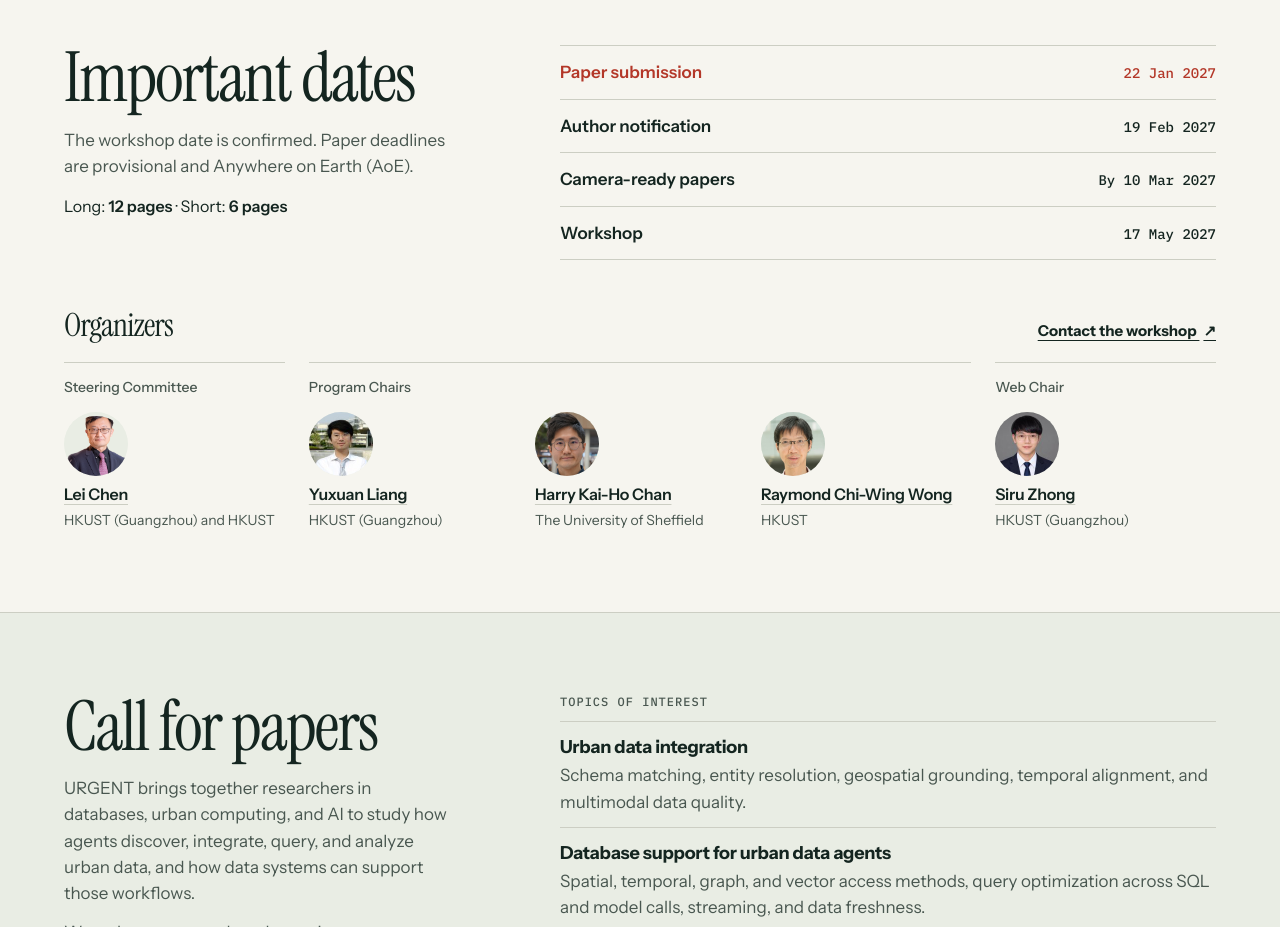
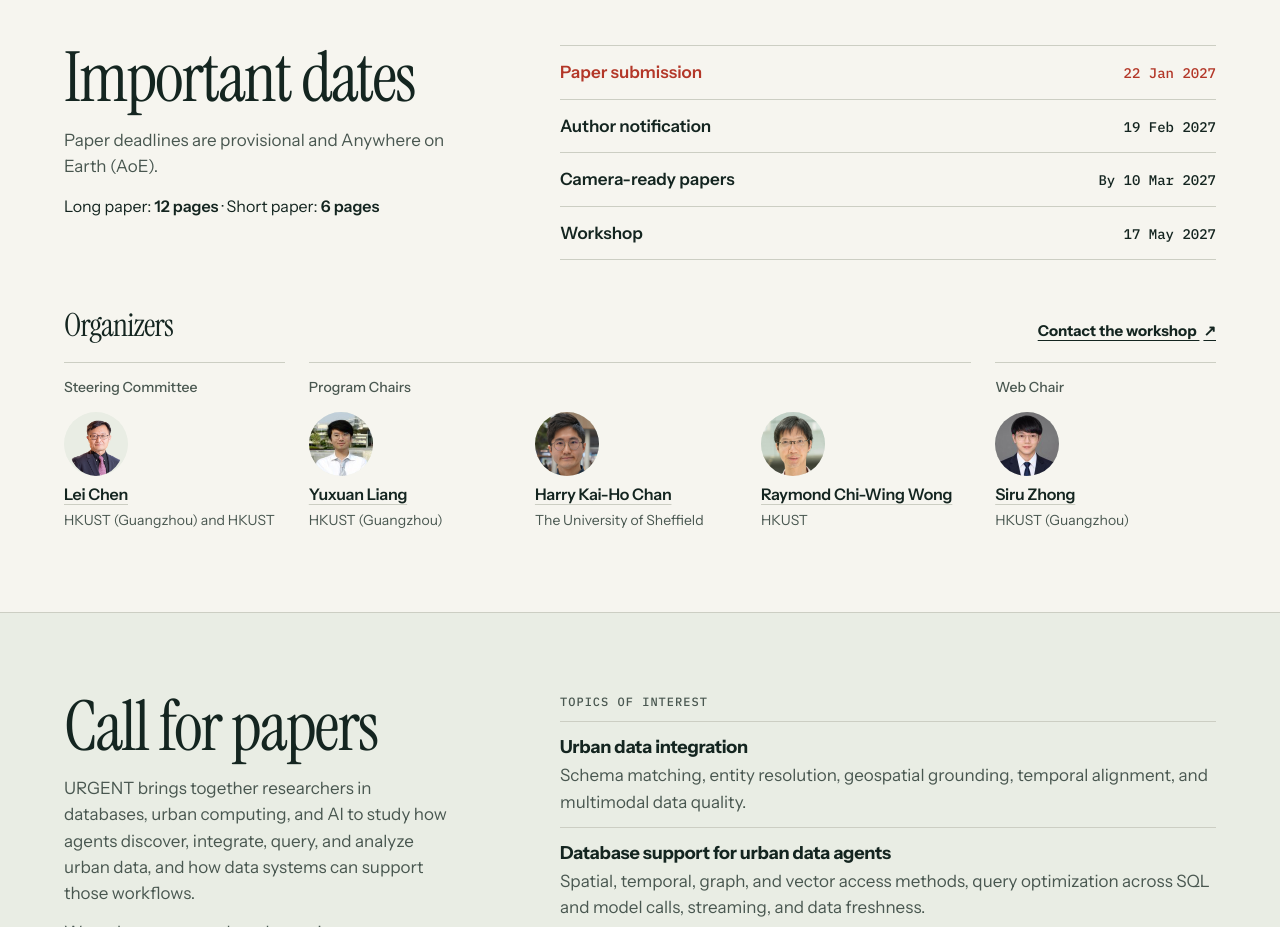
Before and after one commit to CityMind-Lab/urgent-2027, a plain HTML site: page index.html in a window 1280 px wide. Shown: the part 780-1707 px from the top of the page. Drawn offline with Linux system fonts and the light colour scheme.

Commit message:
Refine portrait framing and paper labels

```diff
--- a/index.html
+++ b/index.html
@@ -6,7 +6,7 @@
   <meta name="theme-color" content="#f6f5ef">
   <meta name="description" content="URGENT 2027, the International Workshop on Agentic AI for Urban Data Science, co-located with IEEE ICDE 2027 in Copenhagen, Denmark.">
   <title>URGENT 2027 · Agentic AI for Urban Data Science</title>
-  <link rel="stylesheet" href="styles.css?v=7">
+  <link rel="stylesheet" href="styles.css?v=8">
   <link rel="preload" href="assets/instrument-sans.woff2" as="font" type="font/woff2" crossorigin>
 </head>
 <body id="top">
@@ -67,8 +67,8 @@
     <section id="dates" class="wrap section split" aria-labelledby="dates-heading">
       <div>
         <h2 id="dates-heading">Important dates</h2>
-        <p class="section-intro">The workshop date is confirmed. Paper deadlines are provisional and Anywhere on Earth (AoE).</p>
-        <p class="paper-summary">Long: <strong>12 pages</strong> · Short: <strong>6 pages</strong></p>
+        <p class="section-intro">Paper deadlines are provisional and Anywhere on Earth (AoE).</p>
+        <p class="paper-summary">Long paper: <strong>12 pages</strong> · Short paper: <strong>6 pages</strong></p>
       </div>
       <dl class="date-list">
         <div class="deadline">
--- a/styles.css
+++ b/styles.css
@@ -299,7 +299,7 @@ h2 {
   object-position: center top;
   background: var(--wash);
 }
-.organizer-list .organizer-portrait-cutout { padding-top: 4px; object-position: center bottom; }
+.organizer-list .organizer-portrait-cutout { padding: 8px 4px 0; object-fit: contain; object-position: center bottom; }
 .organizer-list h4 { margin-top: 8px; font-size: 16px; font-weight: 600; line-height: 1.35; }
 .organizer-list h4 a { text-decoration-color: var(--rule); }
 .organizer-list h4 a:hover { text-decoration-color: currentColor; }
```
